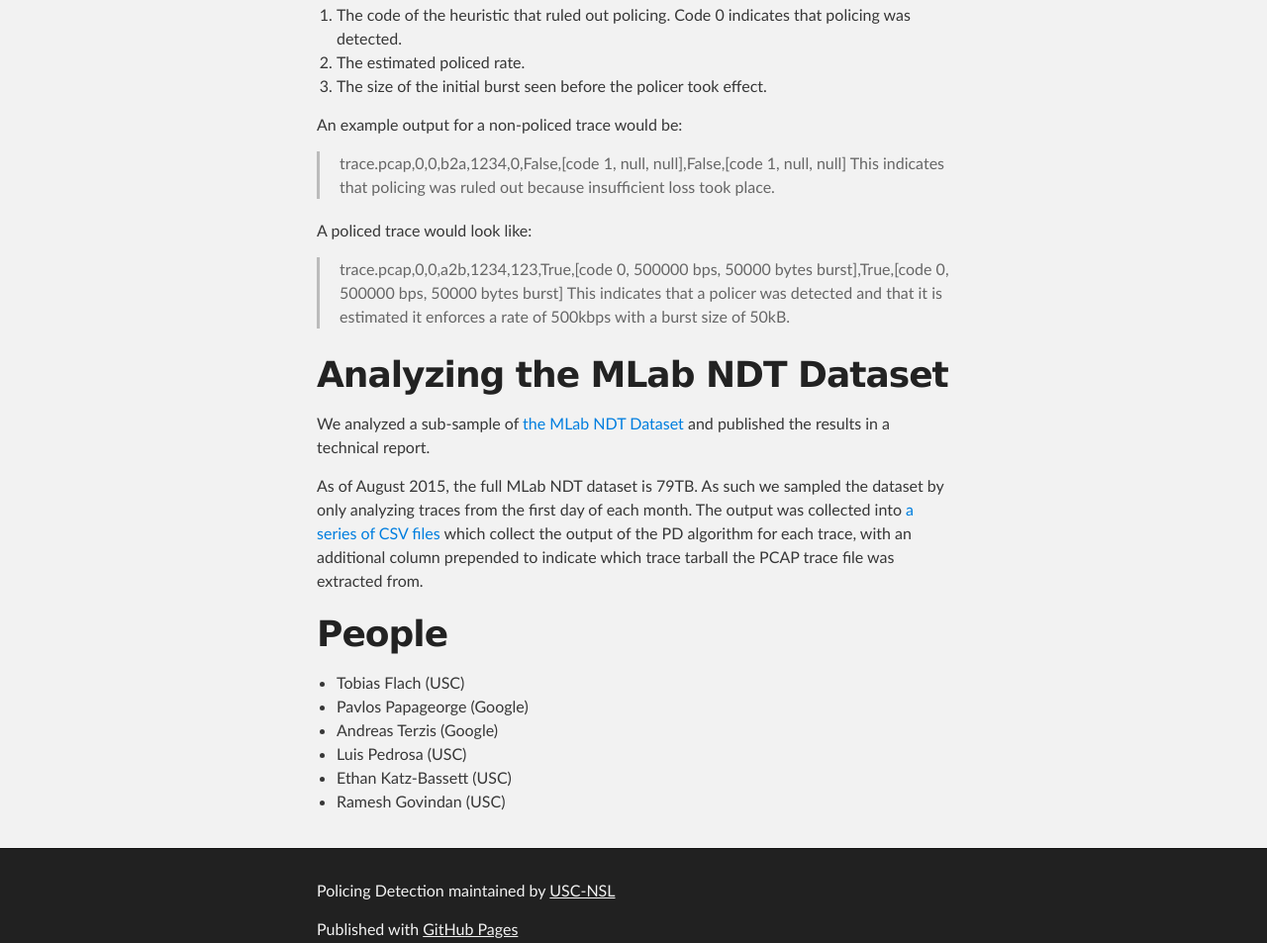
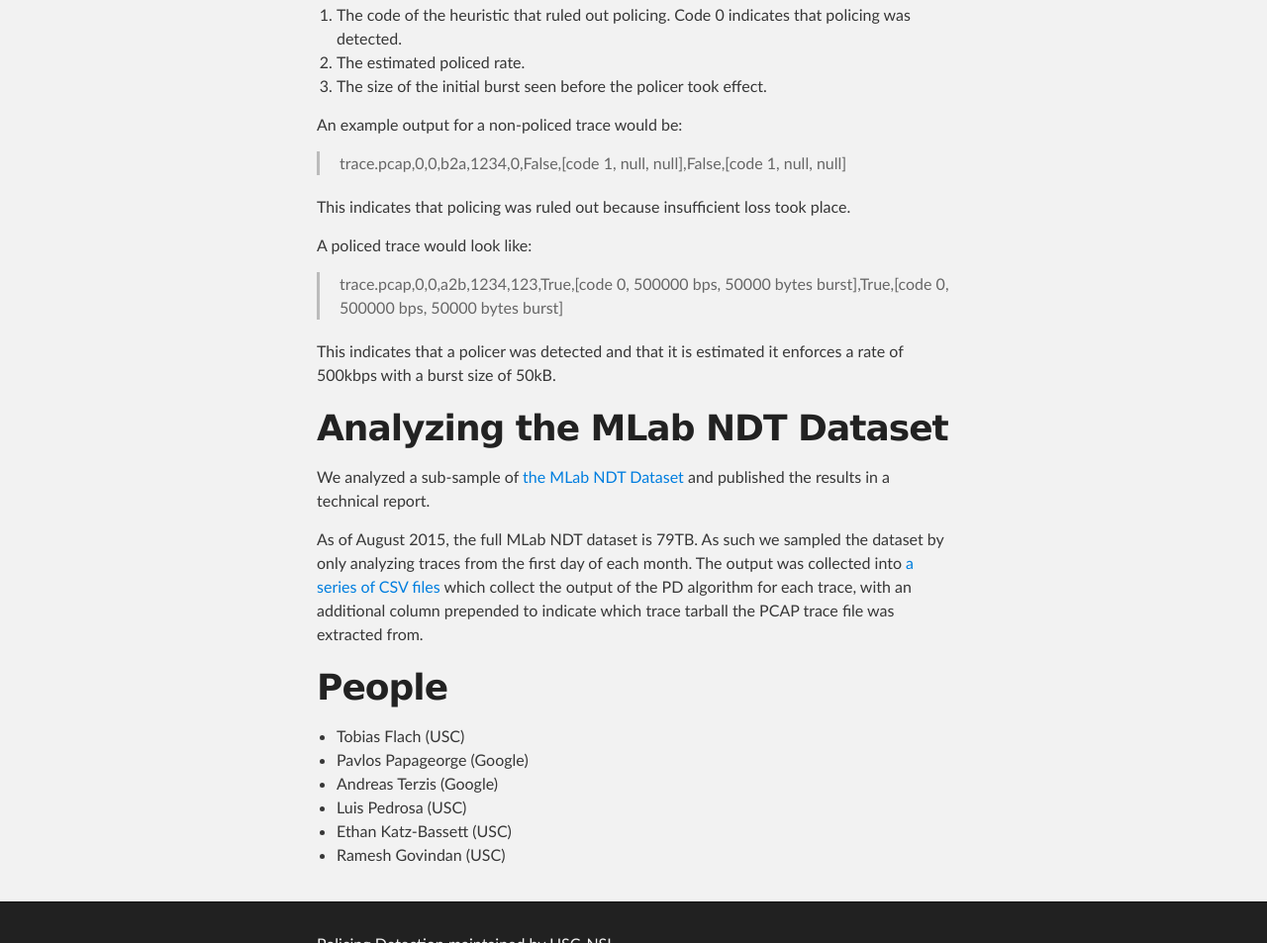
Before and after one commit to USC-NSL/policing-detection, a plain HTML site: page index.html in a window 1280 px wide. Shown: the part 1012-1965 px from the top of the page at 99% size. Drawn offline with Linux system fonts and the light colour scheme.

```diff
--- a/index.html
+++ b/index.html
@@ -70,16 +70,18 @@
 <p>An example output for a non-policed trace would be:</p>
 
 <blockquote>
-<p>trace.pcap,0,0,b2a,1234,0,False,[code 1, null, null],False,[code 1, null, null]
-This indicates that policing was ruled out because insufficient loss took place.</p>
+<p>trace.pcap,0,0,b2a,1234,0,False,[code 1, null, null],False,[code 1, null, null]</p>
 </blockquote>
+
+<p>This indicates that policing was ruled out because insufficient loss took place.</p>
 
 <p>A policed trace would look like:</p>
 
 <blockquote>
-<p>trace.pcap,0,0,a2b,1234,123,True,[code 0, 500000 bps, 50000 bytes burst],True,[code 0, 500000 bps, 50000 bytes burst]
-This indicates that a policer was detected and that it is estimated it enforces a rate of 500kbps with a burst size of 50kB.</p>
+<p>trace.pcap,0,0,a2b,1234,123,True,[code 0, 500000 bps, 50000 bytes burst],True,[code 0, 500000 bps, 50000 bytes burst]</p>
 </blockquote>
+
+<p>This indicates that a policer was detected and that it is estimated it enforces a rate of 500kbps with a burst size of 50kB.</p>
 
 <h1>
 <a id="analyzing-the-mlab-ndt-dataset" class="anchor" href="#analyzing-the-mlab-ndt-dataset" aria-hidden="true"><span class="octicon octicon-link"></span></a>Analyzing the MLab NDT Dataset</h1>
```
Also changed, not shown: params.json (+1 -1 lines).
